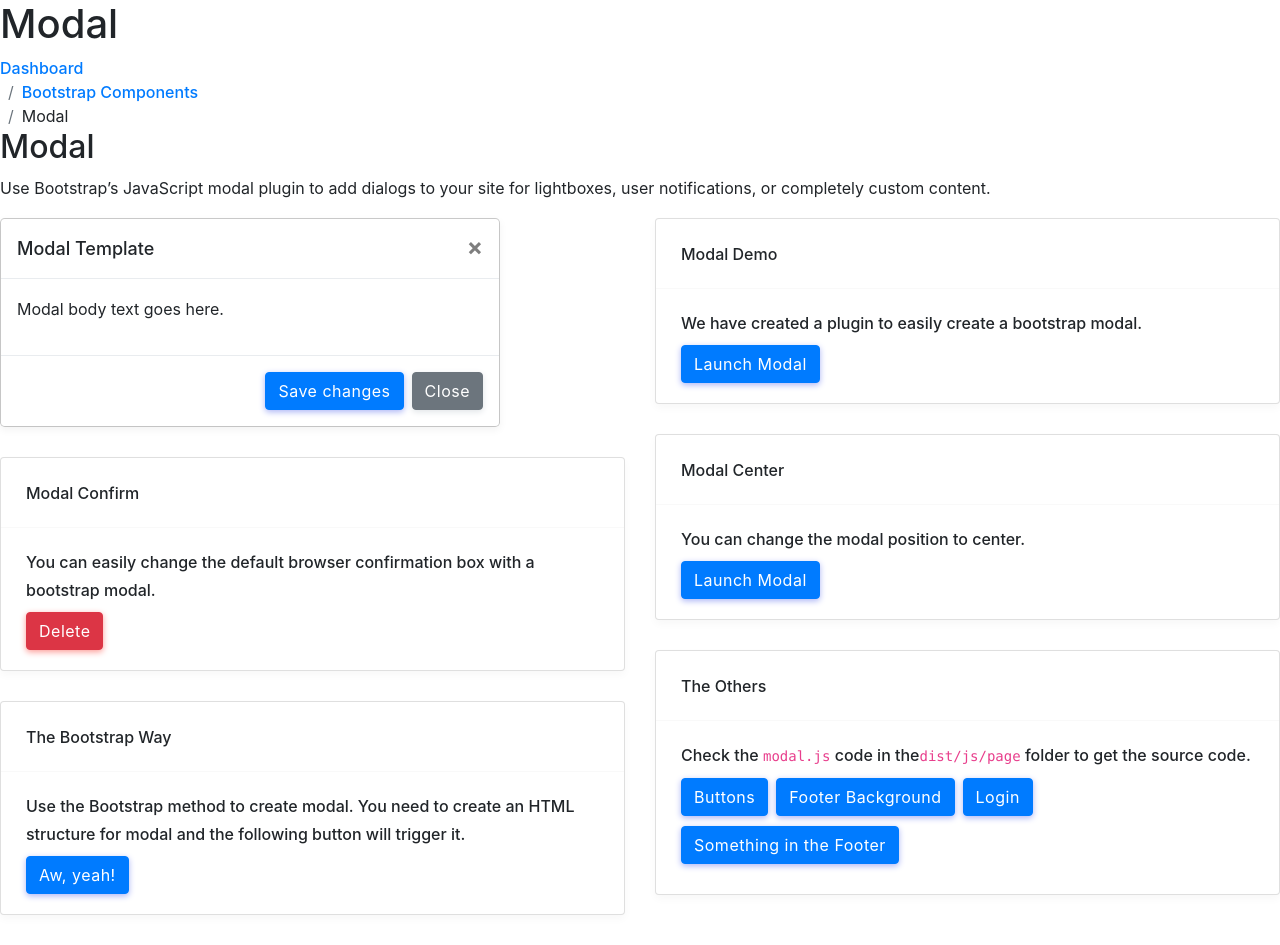
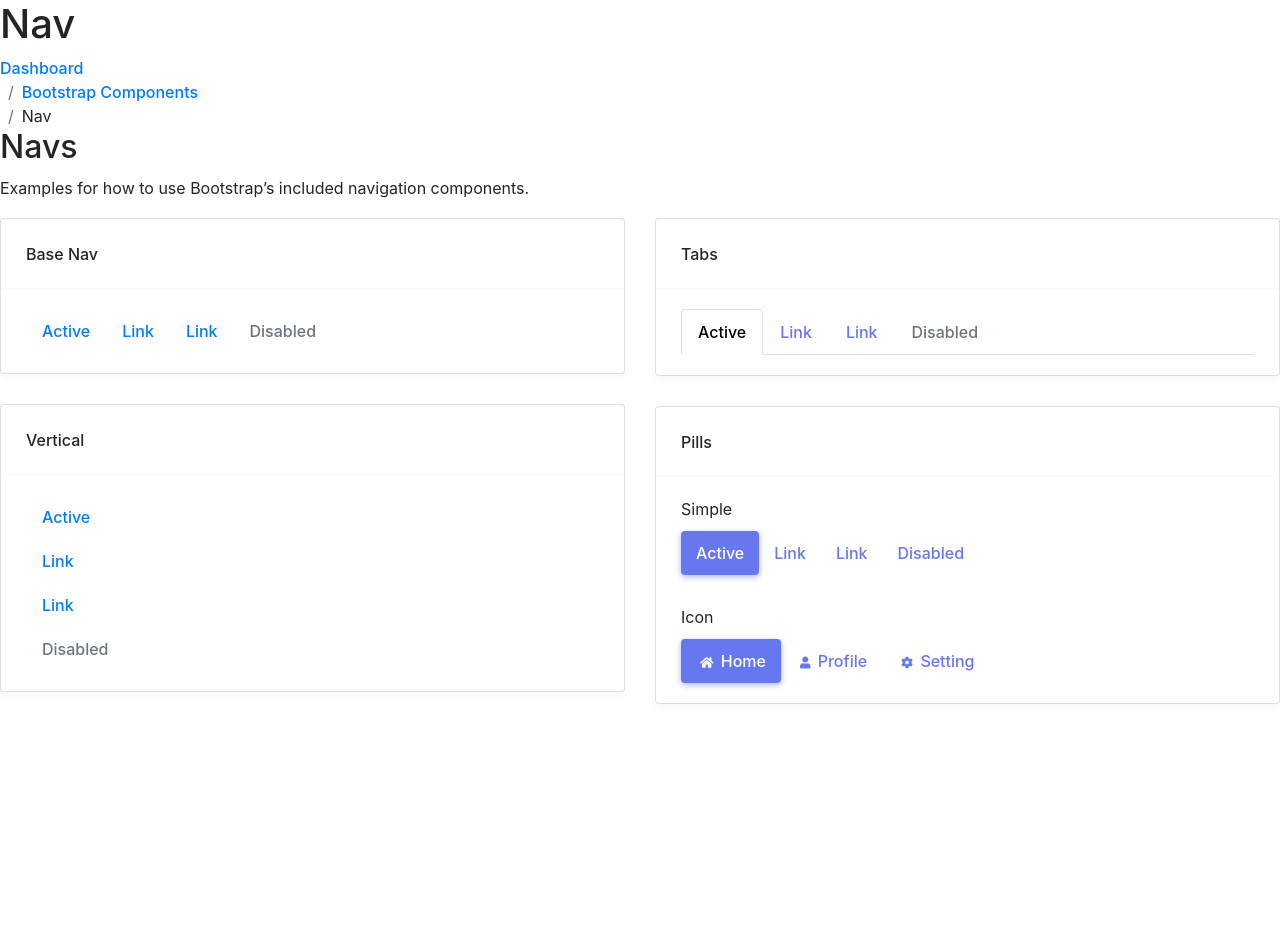
Before and after one commit to imlana21/next-stisla, a Next.js app: page / in a window 1280 px wide. After the commit the page ends 800 px from the top, so only its background shows below. Built offline with nearby package versions, Linux system fonts and the light colour scheme.

Commit message:
add:bootstrap-nav

```diff
--- a/pages/index.tsx
+++ b/pages/index.tsx
@@ -6,6 +6,7 @@ import BootstrapForm from '@components/bootstrap-form';
 import BootstrapListGroup from '@components/bootstrap-listgroup';
 import BootstrapMediaObject from '@components/bootstrap-mediaobject';
 import BootstrapModal from '@components/bootstrap-modal';
+import BootstrapNav from '@components/bootstrap-nav';
 import Head from 'next/head';
 import Image from 'next/image';
 
@@ -15,7 +16,7 @@ export default function Home() {
       <Head>
         <title> Index </title>
       </Head>
-      <BootstrapModal />
+      <BootstrapNav />
     </div>
   )
 }
--- a/react/components/bootstrap-modal.tsx
+++ b/react/components/bootstrap-modal.tsx
@@ -13,7 +13,7 @@ export default function BootstrapModal() {
       <div className="section-body">
         <h2 className="section-title">Modal</h2>
         <p className="section-lead">
-          Use Bootstrap’s JavaScript modal plugin to add dialogs to your site for
+          Use Bootstraps JavaScript modal plugin to add dialogs to your site for
           lightboxes, user notifications, or completely custom content.
         </p>
 
--- /dev/null
+++ b/react/components/bootstrap-nav.tsx
@@ -0,0 +1,131 @@
+export default function BootstrapNav() {
+  return (
+    <div>
+      <div className="section-header">
+        <h1>Nav</h1>
+        <div className="section-header-breadcrumb">
+          <div className="breadcrumb-item active"><a href="javascript:void(0)">Dashboard</a></div>
+          <div className="breadcrumb-item"><a href="javascript:void(0)">Bootstrap Components</a></div>
+          <div className="breadcrumb-item">Nav</div>
+        </div>
+      </div>
+
+      <div className="section-body">
+        <h2 className="section-title">Navs</h2>
+        <p className="section-lead">
+          Examples for how to use Bootstrap’s included navigation components.
+        </p>
+
+        <div className="row">
+          <div className="col-12 col-md-6 col-lg-6">
+            <div className="card">
+              <div className="card-header">
+                <h4>Base Nav</h4>
+              </div>
+              <div className="card-body">
+                <ul className="nav">
+                  <li className="nav-item">
+                    <a className="nav-link active" href="javascript:void(0)">Active</a>
+                  </li>
+                  <li className="nav-item">
+                    <a className="nav-link" href="javascript:void(0)">Link</a>
+                  </li>
+                  <li className="nav-item">
+                    <a className="nav-link" href="javascript:void(0)">Link</a>
+                  </li>
+                  <li className="nav-item">
+                    <a className="nav-link disabled" href="javascript:void(0)">Disabled</a>
+                  </li>
+                </ul>
+              </div>
+            </div>
+            <div className="card">
+              <div className="card-header">
+                <h4>Vertical</h4>
+              </div>
+              <div className="card-body">
+                <ul className="nav flex-column">
+                  <li className="nav-item">
+                    <a className="nav-link active" href="javascript:void(0)">Active</a>
+                  </li>
+                  <li className="nav-item">
+                    <a className="nav-link" href="javascript:void(0)">Link</a>
+                  </li>
+                  <li className="nav-item">
+                    <a className="nav-link" href="javascript:void(0)">Link</a>
+                  </li>
+                  <li className="nav-item">
+                    <a className="nav-link disabled" href="javascript:void(0)">Disabled</a>
+                  </li>
+                </ul>
+              </div>
+            </div>
+          </div>
+          <div className="col-12 col-md-6 col-lg-6">
+            <div className="card">
+              <div className="card-header">
+                <h4>Tabs</h4>
+              </div>
+              <div className="card-body">
+                <ul className="nav nav-tabs">
+                  <li className="nav-item">
+                    <a className="nav-link active" href="javascript:void(0)">Active</a>
+                  </li>
+                  <li className="nav-item">
+                    <a className="nav-link" href="javascript:void(0)">Link</a>
+                  </li>
+                  <li className="nav-item">
+                    <a className="nav-link" href="javascript:void(0)">Link</a>
+                  </li>
+                  <li className="nav-item">
+                    <a className="nav-link disabled" href="javascript:void(0)">Disabled</a>
+                  </li>
+                </ul>
+              </div>
+            </div>
+            <div className="card">
+              <div className="card-header">
+                <h4>Pills</h4>
+              </div>
+              <div className="card-body">
+                <div className="section-title mt-0">Simple</div>
+                <ul className="nav nav-pills">
+                  <li className="nav-item">
+                    <a className="nav-link active" href="javascript:void(0)">Active</a>
+                  </li>
+                  <li className="nav-item">
+                    <a className="nav-link" href="javascript:void(0)">Link</a>
+                  </li>
+                  <li className="nav-item">
+                    <a className="nav-link" href="javascript:void(0)">Link</a>
+                  </li>
+                  <li className="nav-item">
+                    <a className="nav-link disabled" href="javascript:void(0)">Disabled</a>
+                  </li>
+                </ul>
+                <div className="section-title">Icon</div>
+                <ul className="nav nav-pills">
+                  <li className="nav-item">
+                    <a className="nav-link active" href="javascript:void(0)"
+                      ><i className="fas fa-home"></i> Home</a
+                    >
+                  </li>
+                  <li className="nav-item">
+                    <a className="nav-link" href="javascript:void(0)"
+                      ><i className="fas fa-user"></i> Profile</a
+                    >
+                  </li>
+                  <li className="nav-item">
+                    <a className="nav-link" href="javascript:void(0)"
+                      ><i className="fas fa-cog"></i> Setting</a
+                    >
+                  </li>
+                </ul>
+              </div>
+            </div>
+          </div>
+        </div>
+      </div>
+    </div>
+  );
+}
```
